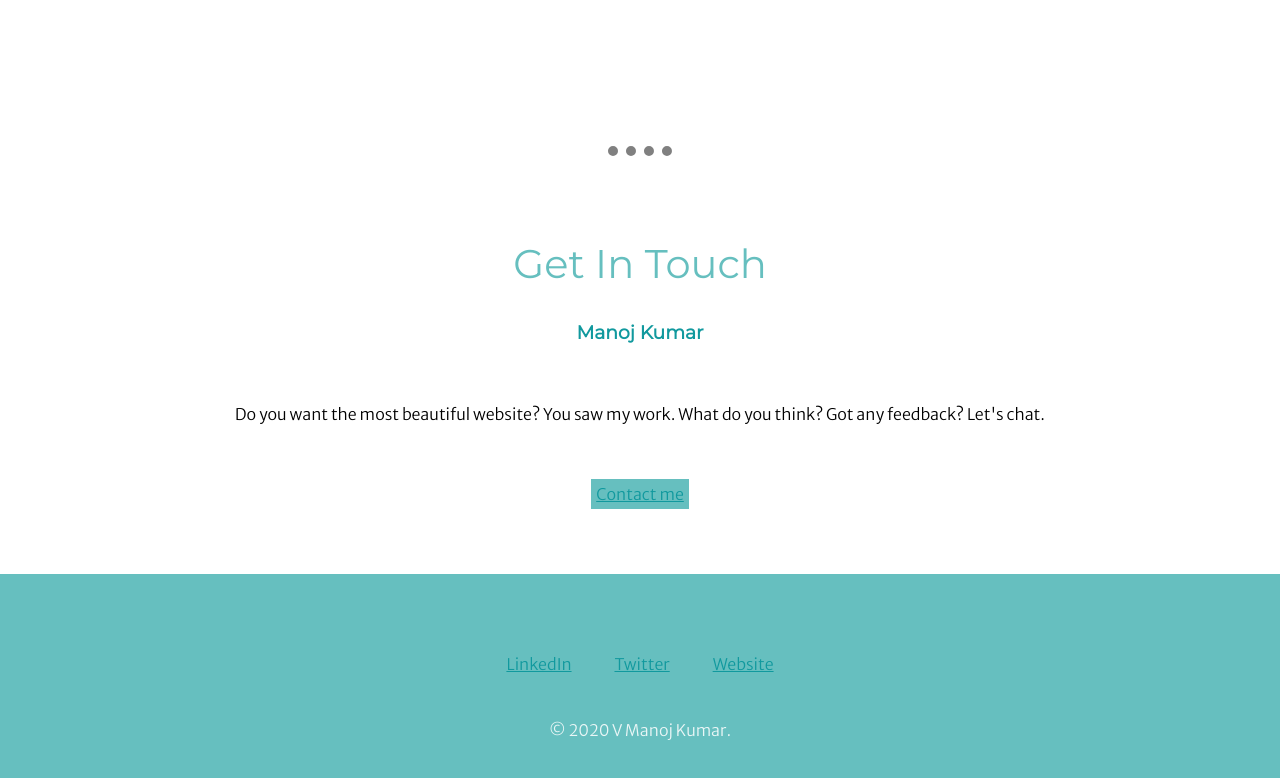
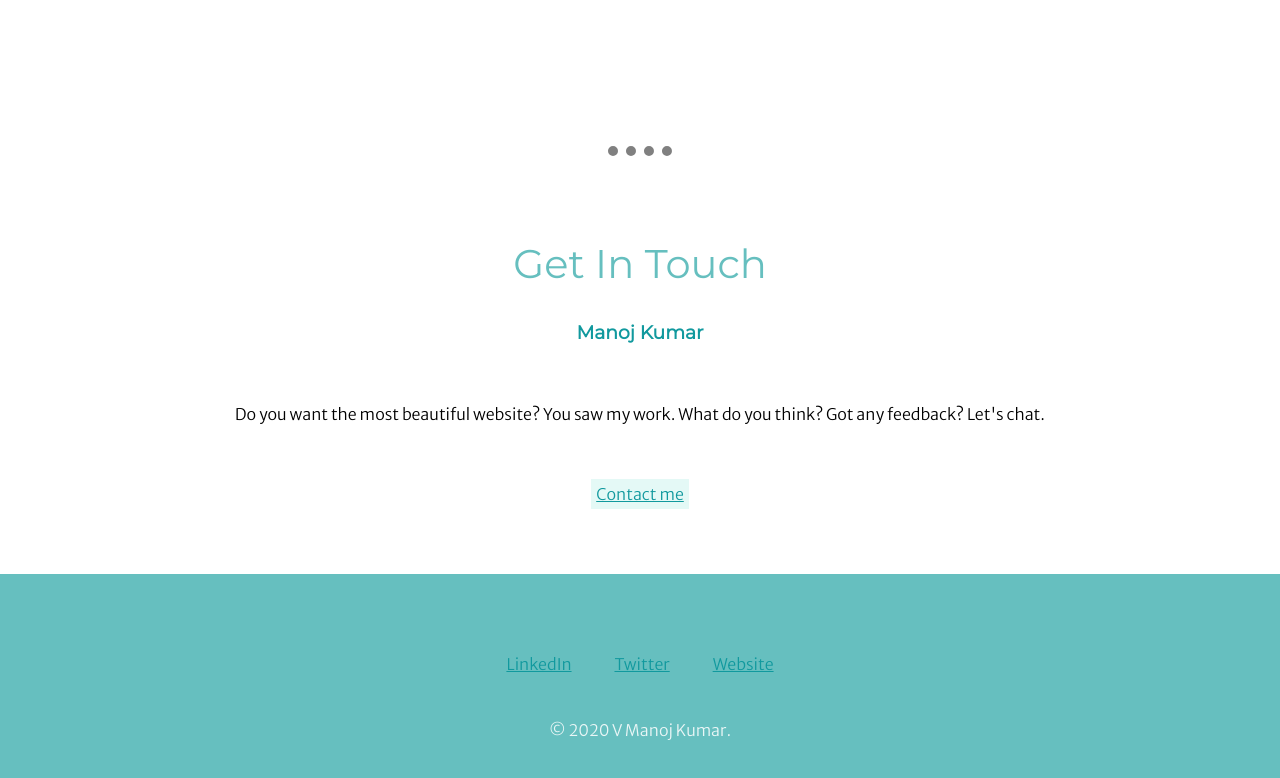
Before and after one commit to vmanojkm015/CSS, a plain HTML site: page index.html in a window 1280 px wide. Shown: the part 1992-2770 px from the top of the page. Drawn offline with Linux system fonts and the light colour scheme.

Commit message:
Update styles.css

```diff
--- a/css/styles.css
+++ b/css/styles.css
@@ -98,7 +98,7 @@ a{
   padding: 50px;
 }
 .btn{
-  background-color: #66BFBF;
+  background-color: #E4F9F6;
 
 
   padding: 5px;
```
